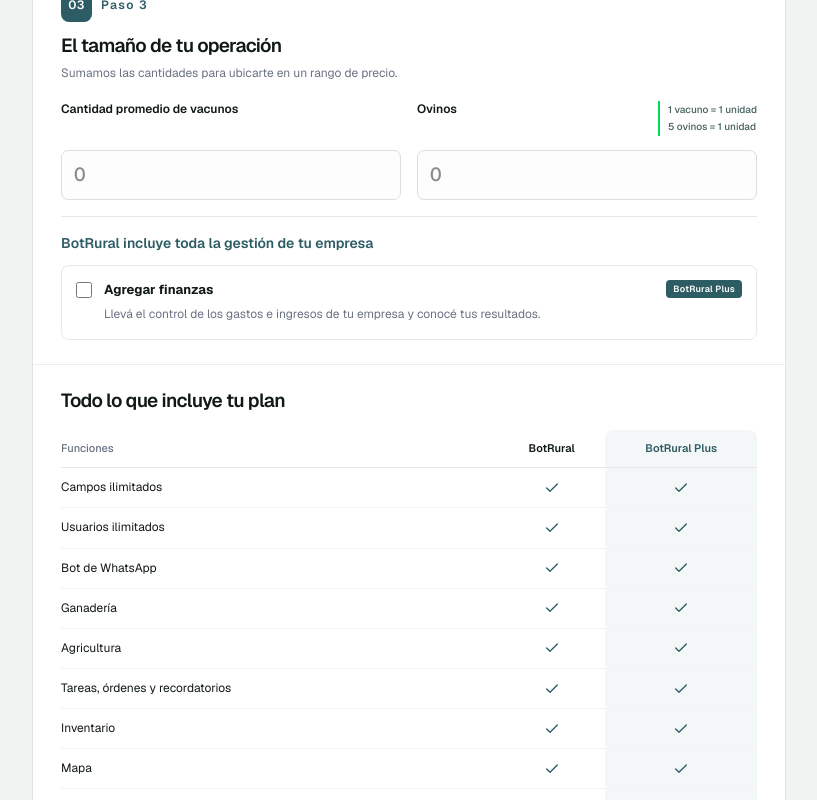
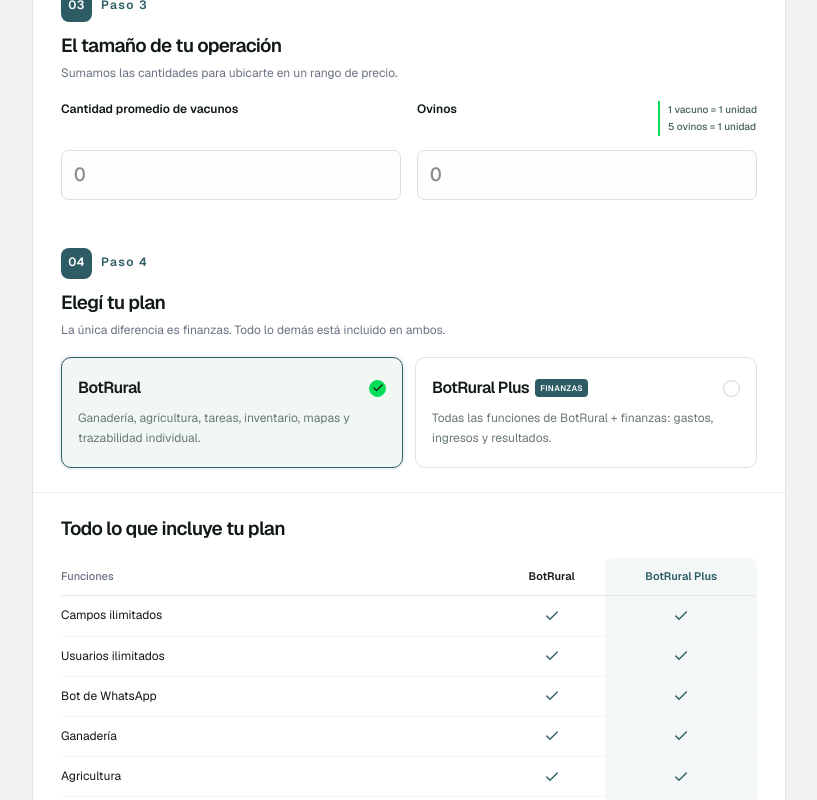
Before and after one commit to talalandig/landingbotrural, a Next.js app: page /pricing in a window 1280 px wide. Shown: the part 799-1599 px from the top of the page, without its empty margins (48-865 px from the left). Built offline with nearby package versions, Linux system fonts and the light colour scheme.

Commit message:
Agrega paso 4 de planes con finanzas como unica diferencia

```diff
--- a/app/pricing/page.tsx
+++ b/app/pricing/page.tsx
@@ -58,7 +58,7 @@
       <section className={styles.hero}>
         <span className={styles.eyebrow}>Precios BotRural</span>
         <h1 className="mt-3 text-2xl font-bold tracking-tight sm:text-4xl">Tu empresa, tu plan, tu precio.</h1>
-        <p className="mx-auto mt-2 max-w-xl text-sm text-white/70">Contanos cómo trabajás y calculá tu precio en tres pasos.</p>
+        <p className="mx-auto mt-2 max-w-xl text-sm text-white/70">Contanos cómo trabajás y calculá tu precio en cuatro pasos.</p>
       </section>
 
       <main className={styles.workspace}>
@@ -87,17 +87,23 @@
             <div className={styles.quantities}>
               {empresa.tipo !== 'agricola' && <><div className={styles.animalGrid}>{(['vacunos', 'ovinos'] as const).map(key => <label key={key} className="text-sm font-semibold"><span className={styles.inputLabel}><span>{key === 'vacunos' ? 'Cantidad promedio de vacunos' : 'Ovinos'}</span>{key === 'ovinos' && <span className={styles.equivalence}><span>1 vacuno = 1 unidad</span><span>5 ovinos = 1 unidad</span></span>}</span><input type="number" min="0" step="1" inputMode="numeric" placeholder="0" value={empresa[key]} onChange={e => update({ [key]: e.target.value })} className={inputClass} /></label>)}</div></>}
               {empresa.tipo !== 'ganadera' && <label className="mt-4 block text-sm font-semibold">Hectáreas de cosecha<div className="relative"><input type="number" min="0" step="any" inputMode="decimal" placeholder="0" value={empresa.hectareas} onChange={e => update({ hectareas: e.target.value })} className={`${inputClass} pr-24`} /><span className="absolute right-3 top-5 text-sm font-normal text-gray-400">hectáreas</span></div><span className="mt-2 block text-xs font-normal leading-relaxed text-gray-500">Solo las que destinás para cosecha. No cuentan pasturas ni verdeos para el ganado.</span></label>}
-              <div className="mt-4 border-t border-gray-200 pt-4">
-                <p className="text-sm font-semibold text-[#2D5C64]">BotRural incluye toda la gestión de tu empresa</p>
-                <label className={`${styles.finance} mt-3 flex cursor-pointer items-start gap-3 rounded-xl border-2 p-3 transition ${empresa.plus ? 'border-[#2D5C64] bg-[#2D5C64]/10' : 'border-gray-200 bg-white hover:border-[#2D5C64]/40'}`}>
-                  <input type="checkbox" checked={empresa.plus} onChange={e => update({ plus: e.target.checked })} className="mt-1 h-5 w-5 shrink-0 accent-[#2D5C64]" />
-                  <span className="flex-1"><span className="flex flex-wrap items-center justify-between gap-2"><strong className="text-base">Agregar finanzas</strong><span className="rounded-full bg-[#2D5C64] px-2.5 py-1 text-xs font-semibold text-white">BotRural Plus</span></span><span className="mt-2 block text-sm leading-relaxed text-gray-500">Llevá el control de los gastos e ingresos de tu empresa y conocé tus resultados.</span>{empresa.plus && <span className="mt-2 flex items-center gap-1 text-xs font-semibold text-[#2D5C64]"><Check size={14} /> Finanzas agregadas · BotRural Plus activado</span>}</span>
-                </label>
-              </div>
+
             </div>
           </section>
 
         </div>
+
+        <section className={cardClass}>
+          <p className={styles.step}><span>04</span><span>Paso 4</span></p>
+          <h2 className="mt-1 text-lg font-bold sm:text-xl">Elegí tu plan</h2>
+          <p className="mt-1.5 text-sm text-gray-500">La única diferencia es finanzas. Todo lo demás está incluido en ambos.</p>
+          <div className={styles.planGrid} role="group" aria-label="Elegí tu plan">
+            {[false, true].map(plus => <button key={String(plus)} type="button" aria-pressed={empresa.plus === plus} onClick={() => update({ plus })} className={styles.planCard}>
+              <span className={styles.planTitle}><strong>BotRural{plus ? ' Plus' : ''}</strong>{plus && <span className={styles.planBadge}>FINANZAS</span>}<span className={styles.planIndicator} aria-hidden="true">{empresa.plus === plus && <Check size={12} strokeWidth={3} />}</span></span>
+              <span className={styles.planDescription}>{plus ? 'Todas las funciones de BotRural + finanzas: gastos, ingresos y resultados.' : 'Ganadería, agricultura, tareas, inventario, mapas y trazabilidad individual.'}</span>
+            </button>)}
+          </div>
+        </section>
 
         <section className={`${cardClass} mt-4`}>
           <h2 className="text-lg font-bold">Todo lo que incluye tu plan</h2>
--- a/app/pricing/pricing.module.css
+++ b/app/pricing/pricing.module.css
@@ -73,3 +73,16 @@
 .summaryBody [aria-live] .billingNote { margin-top: 10px; font-size: 13px; line-height: 1.7; color: #687772; }
 .billingNote strong { font-weight: 600; color: #253a34; }
 @media (max-width: 959px) and (min-width: 768px) { .summaryBody .price { font-size: 34px; } }
+
+.planGrid { display: grid; grid-template-columns: repeat(2,minmax(0,1fr)); gap: 12px; margin-top: 17px; }
+.planCard { padding: 18px 16px; border: 1px solid #dce3e0; border-radius: 10px; background: #fff; text-align: left; transition: background .15s, border-color .15s, box-shadow .15s; }
+.planCard:hover { border-color: #7c9996; }
+.planCard[aria-pressed='true'] { border-color: #2d5c64; background: #f1f8f4; box-shadow: 0 0 0 2px #2d5c6410; }
+.planCard:focus-visible { outline: 3px solid #00dd59; outline-offset: 3px; }
+.planTitle { display: flex; flex-wrap: wrap; align-items: center; gap: 6px; }
+.planTitle strong { font-size: 16px; font-weight: 600; letter-spacing: -.035em; }
+.planBadge { border-radius: 4px; background: #2d5c64; color: white; padding: 3px 5px; font-size: 8px; font-weight: 600; letter-spacing: .055em; }
+.planIndicator { display: inline-flex; justify-content: center; align-items: center; margin-left: auto; width: 17px; height: 17px; border-radius: 50%; border: 1px solid #c9d5d0; }
+.planCard[aria-pressed='true'] .planIndicator { background: #00dd59; border-color: #00dd59; color: #102c1b; }
+.planDescription { display: block; margin-top: 9px; font-size: 12px; line-height: 1.65; color: #687772; }
+@media (max-width: 479px) { .planGrid { grid-template-columns: 1fr; gap: 9px; } .planCard { padding: 15px; } }
```
